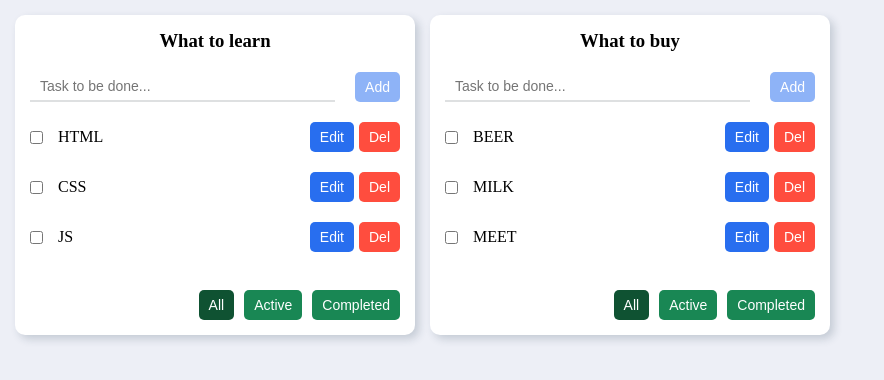
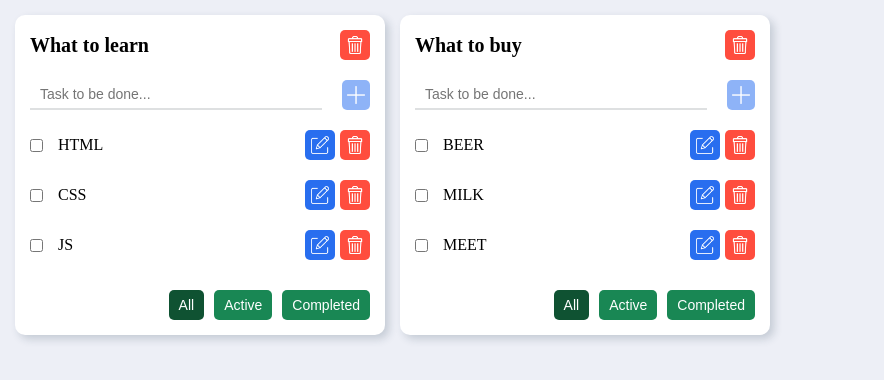
Before and after one commit to NikChist88/todolist, a React (Create React App) app: page / in a window 1280 px wide. Shown: the top 380 px of the page, without its empty margins (0-884 px from the left). Built offline with nearby package versions, Linux system fonts and the light colour scheme.

Commit message:
add button delete todolist

```diff
--- a/src/App.tsx
+++ b/src/App.tsx
@@ -20,18 +20,27 @@ export const App: FC<AppPropsType> = ({ initTodolists, initTasks }) => {
   console.log(tasks)
 
   // Create Task
-  const createTask = (task: string, todoListId: string) => {
-    const newTask = { id: v1(), title: task, isDone: false }
-    tasks[todoListId] = [...tasks[todoListId], newTask]
-    setTasks({ ...tasks })
+  const createTask = (title: string, todoListId: string) => {
+    const newTask = { id: v1(), title: title.toLowerCase(), isDone: false }
+    if (tasks[todoListId].find((t) => t.title === newTask.title)) {
+      window.alert('Such a task already exists!')
+    } else {
+      tasks[todoListId] = [...tasks[todoListId], newTask]
+      setTasks({ ...tasks })
+    }
   }
 
   // Edit Task
-  const editTask = (taskId: string, todolistId: string, task: string) => {
-    const newTask = tasks[todolistId].find((t) => t.id === taskId)
-    if (newTask) {
-      newTask.title = task
+  const editTask = (taskId: string, todolistId: string, newTitle: string) => {
+    const task = tasks[todolistId].find((t) => t.id === taskId)
+    const existinTitle = tasks[todolistId].find(
+      (t) => t.title === newTitle.toLowerCase()
+    )
+    if (task && !existinTitle?.title) {
+      task.title = newTitle
       setTasks({ ...tasks })
+    } else {
+      window.alert('Such a task already exists!')
     }
   }
 
@@ -64,6 +73,16 @@ export const App: FC<AppPropsType> = ({ initTodolists, initTasks }) => {
     }
   }
 
+  // Delete Todolist
+  const deleteTodolist = (todolistId: string) => {
+    if (window.confirm('Delete Todolist?')) {
+      const filteredTodolist = todolists.filter((tl) => tl.id !== todolistId)
+      setTodolists([...filteredTodolist])
+      delete tasks[todolistId]
+      setTasks({ ...tasks })
+    }
+  }
+
   return (
     <div className="app">
       {todolists.map((tl) => {
@@ -85,6 +104,7 @@ export const App: FC<AppPropsType> = ({ initTodolists, initTasks }) => {
             createTask={createTask}
             changeTaskStatus={changeTaskStatus}
             deleteTask={deleteTask}
+            deleteTodolist={deleteTodolist}
             editTask={editTask}
           />
         )
--- a/src/components/button/Button.styles.scss
+++ b/src/components/button/Button.styles.scss
@@ -16,12 +16,26 @@
     background-color: #286eef85;
   }
 
+  &_primary {
+    width: 30px;
+    height: 30px;
+    background: #286eef url('../../assets/icons/plus.png') no-repeat center / 18px;
+  }
+
   &_danger {
-    background-color: #ff4d3e;
+    width: 30px;
+    height: 30px;
+    background: #ff4d3e url('../../assets/icons/trash.png') no-repeat center / 18px;
 
     &:hover {
       background-color: #b8382d;
     }
+  }
+
+  &_edit {
+    width: 30px;
+    height: 30px;
+    background: #286eef url('../../assets/icons/edit.png') no-repeat center / 18px;
   }
 
   &_success {
--- a/src/components/button/Button.tsx
+++ b/src/components/button/Button.tsx
@@ -3,17 +3,19 @@ import { FC } from 'react'
 
 type ButtonType = {
   className?: string
-  title: string
+  title?: string
+  tooltip?: string
   disabled?: boolean
   onClickHandler: () => void
 }
 
 export const Button: FC<ButtonType> = (props) => {
-  const { className, title, disabled, onClickHandler } = props
+  const { className, title, disabled, tooltip, onClickHandler } = props
 
   return (
     <button
       className={`btn ${className}`}
+      title={tooltip}
       onClick={onClickHandler}
       disabled={disabled}
     >
--- a/src/components/input/Input.styles.scss
+++ b/src/components/input/Input.styles.scss
@@ -1,5 +1,5 @@
 .input {
-  font-size: 14px;
+  font-size: 16px;
   width: 100%;
   padding: 5px 10px;
   border-bottom: 2px solid #dee0e1;
--- a/src/components/task/Task.tsx
+++ b/src/components/task/Task.tsx
@@ -33,7 +33,7 @@ export const Task: FC<TaskPropsType> = (props) => {
   const [isFocused, setIsFocused] = useState<boolean>(false)
 
   const changeTask = () => {
-    editTask(id,todolistId, inputValue)
+    editTask(id, todolistId, inputValue)
     setIsFocused(false)
   }
 
@@ -60,13 +60,14 @@ export const Task: FC<TaskPropsType> = (props) => {
       </label>
       <div className="task__controls">
         <Button
-          title={'Edit'}
+          className="btn_edit"
+          tooltip='Editing Task'
           disabled={isDone}
           onClickHandler={() => setIsFocused(true)}
         />
         <Button
           className="btn_danger"
-          title={'Del'}
+          tooltip='Delete Task'
           onClickHandler={() => deleteTask(id, todolistId)}
         />
       </div>
--- a/src/components/todoList/TodoList.styles.scss
+++ b/src/components/todoList/TodoList.styles.scss
@@ -2,16 +2,24 @@
   display: flex;
   flex-direction: column;
   gap: 20px 0;
-  max-width: 400px;
+  max-width: 370px;
   width: 100%;
   min-height: 320px;
+  height: 100%;
   padding: 15px;
   border-radius: 10px;
   background-color: #fff;
   box-shadow: 4px 4px 8px 0px rgba(34, 60, 80, 0.2);
 
+  &__header {
+    display: flex;
+    align-items: center;
+    justify-content: space-between;
+  }
+
   &__title {
-    text-align: center;
+    font-size: 20px;
+    font-weight: 600;
   }
 
   &__field {
@@ -35,5 +43,7 @@
 }
 
 .error {
+  display: block;
   color: red;
+  font-size: 16px;
 }
--- a/src/components/todoList/TodoList.tsx
+++ b/src/components/todoList/TodoList.tsx
@@ -19,6 +19,7 @@ type TodolistPropsType = {
     isDone: boolean
   ) => void
   deleteTask: (id: string, todolistsId: string) => void
+  deleteTodolist: (todolistId: string) => void
   editTask: (taskId: string, todolistsId: string, newTask: string) => void
 }
 
@@ -32,13 +33,13 @@ export const Todolist: FC<TodolistPropsType> = (props) => {
     changeTaskStatus,
     changeTaskFilter,
     deleteTask,
+    deleteTodolist,
     editTask,
   } = props
 
   // Local State
   const [inputValue, setInputValue] = useState<string>('')
   const maxTaskLength: boolean = inputValue.length === 16
-  const msgError: string = 'Max task length is 15 chars!'
 
   // Add Task
   const addTask = () => {
@@ -59,7 +60,16 @@ export const Todolist: FC<TodolistPropsType> = (props) => {
 
   return (
     <div className="todolist">
-      <h3 className="todolist__title">{title}</h3>
+      <div className="todolist__header">
+        <h3 className="todolist__title">{title}</h3>
+        <Button
+          className="btn_danger"
+          onClickHandler={() => {
+            deleteTodolist(id)
+          }}
+          tooltip={'Delete Todolist'}
+        />
+      </div>
       <div className="todolist__field">
         <Input
           value={inputValue}
@@ -67,13 +77,16 @@ export const Todolist: FC<TodolistPropsType> = (props) => {
           onKeyPress={addTask}
         />
         <Button
-          title={'Add'}
+          className="btn_primary"
+          tooltip="Add Task"
           onClickHandler={addTask}
           disabled={!inputValue || maxTaskLength}
         />
       </div>
 
-      {maxTaskLength && <p className="error">{msgError}</p>}
+      {maxTaskLength && (
+        <span className="error">Max task length is 15 chars!</span>
+      )}
 
       {tasks.length === 0 ? (
         <span>
--- a/src/data/store.ts
+++ b/src/data/store.ts
@@ -28,13 +28,13 @@ export const todolists: TodolistType[] = [
 
 export const tasks: TasksType = {
   [todolistId_1]: [
-    { id: v1(), title: 'HTML', isDone: false },
-    { id: v1(), title: 'CSS', isDone: false },
-    { id: v1(), title: 'JS', isDone: false },
+    { id: v1(), title: 'html', isDone: false },
+    { id: v1(), title: 'css', isDone: false },
+    { id: v1(), title: 'js', isDone: false },
   ],
   [todolistId_2]: [
-    { id: v1(), title: 'BEER', isDone: false },
-    { id: v1(), title: 'MILK', isDone: false },
-    { id: v1(), title: 'MEET', isDone: false },
+    { id: v1(), title: 'beer', isDone: false },
+    { id: v1(), title: 'milk', isDone: false },
+    { id: v1(), title: 'meet', isDone: false },
   ],
 }
```
